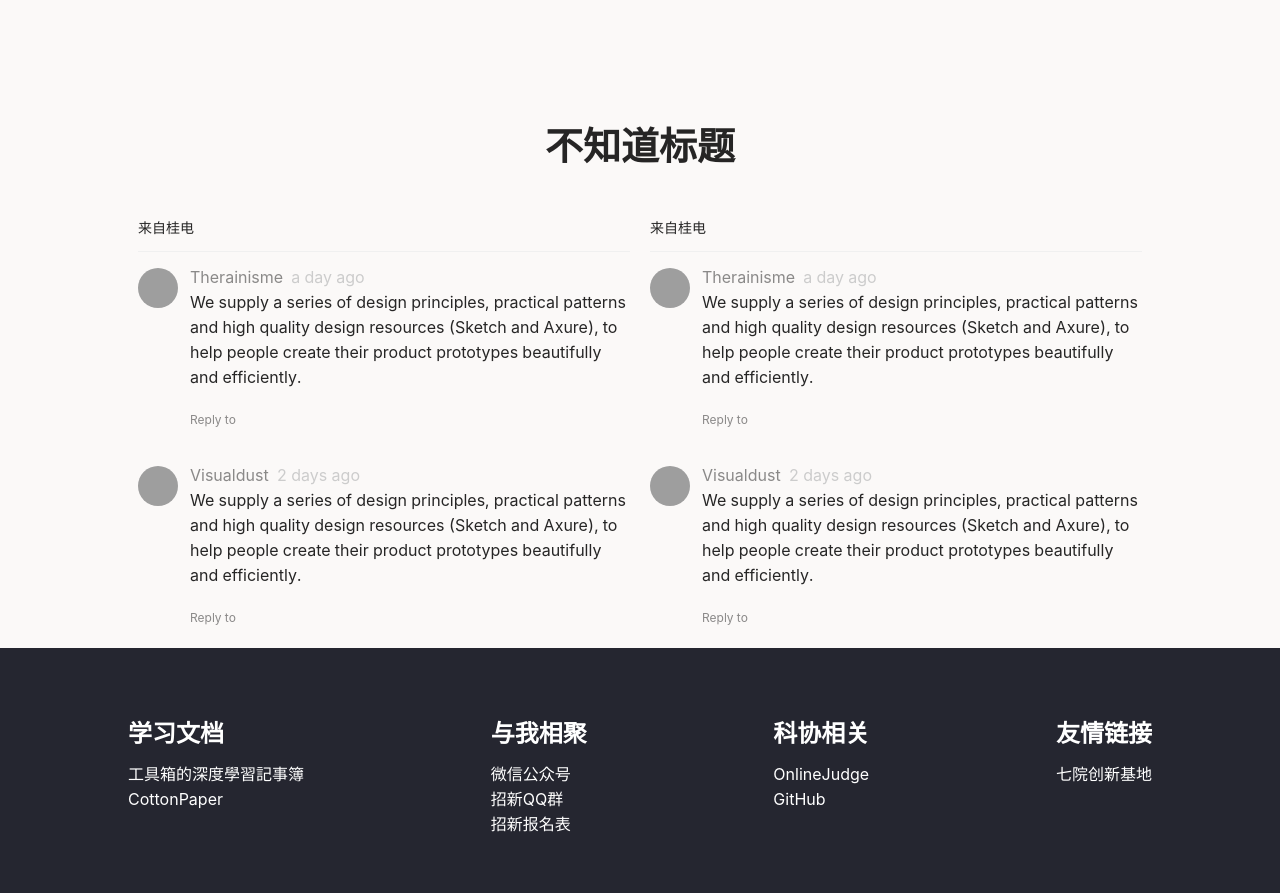
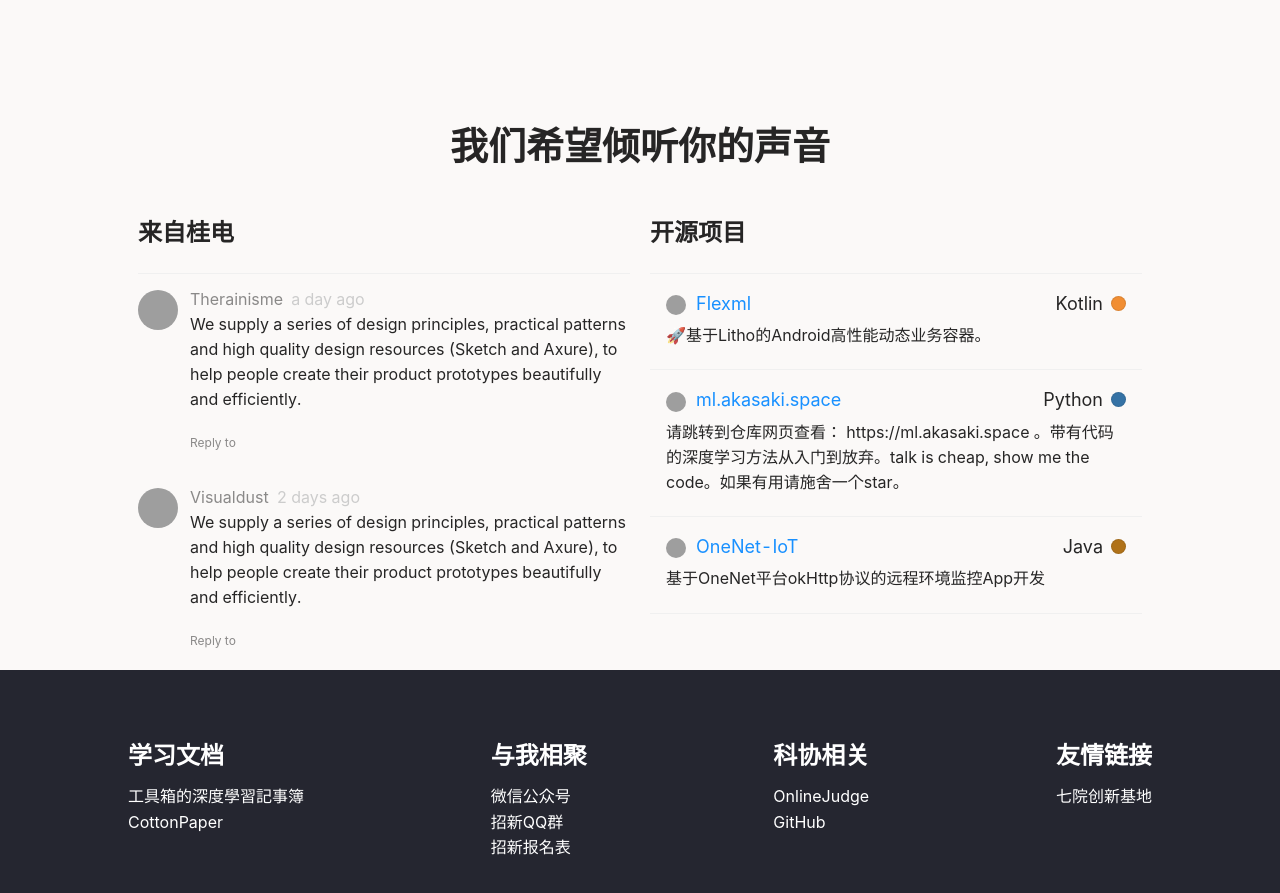
Before and after one commit to sanyuankexie/hello.kexie.space, a React (Create React App) app: page / in a window 1280 px wide. Shown: the part 1840-2733 px from the top of the page. Built offline with nearby package versions, Linux system fonts and the light colour scheme; grey boxes are pictures that could not be loaded.

Commit message:
projectlist

```diff
--- a/src/component/Comment/CommentList.jsx
+++ b/src/component/CommentList/CommentList.jsx
@@ -1,7 +1,37 @@
 import React, {Component} from 'react';
-import {Comment, Tooltip, List} from 'antd';
+import {Comment, Tooltip, List, Typography} from 'antd';
 import moment from 'moment';
 import './Comment.css'
+
+const {Title} = Typography
+
+class CommentList extends Component {
+    render() {
+        return (
+            <div>
+                <List
+                    className="comment-list"
+                    header={<Title level={3}>来自桂电</Title>}
+                    itemLayout="horizontal"
+                    dataSource={data}
+                    renderItem={item => (
+                        <li>
+                            <Comment
+                                actions={item.actions}
+                                author={item.author}
+                                avatar={item.avatar}
+                                content={item.content}
+                                datetime={item.datetime}
+                            />
+                        </li>
+                    )}
+                />
+            </div>
+        );
+    }
+}
+
+export default CommentList;
 
 const data = [
     {
@@ -39,32 +69,3 @@ const data = [
         ),
     },
 ];
-
-
-class CommentList extends Component {
-    render() {
-        return (
-            <div>
-                <List
-                    className="comment-list"
-                    header={`来自桂电`}
-                    itemLayout="horizontal"
-                    dataSource={data}
-                    renderItem={item => (
-                        <li>
-                            <Comment
-                                actions={item.actions}
-                                author={item.author}
-                                avatar={item.avatar}
-                                content={item.content}
-                                datetime={item.datetime}
-                            />
-                        </li>
-                    )}
-                />
-            </div>
-        );
-    }
-}
-
-export default CommentList;
--- /dev/null
+++ b/src/component/ProjectList/Project.module.css
@@ -0,0 +1,40 @@
+.project {
+    display: flex;
+    flex-direction: column;
+    padding: 1em;
+}
+
+.avatar {
+    margin-right: 10px;
+    width: 20px;
+    height: 20px;
+    border-radius: 50%;
+}
+
+.name {
+    display: flex;
+    justify-content: space-between;
+    font-size: 18px;
+}
+
+.description {
+    margin-top: 5px;
+    margin-bottom: 5px;
+}
+
+.languageColor {
+    position: relative;
+    top: 1px;
+    display: inline-block;
+    width: 15px;
+    height: 15px;
+    border: 1px solid rgba(27,31,35,0.1);
+    border-radius: 50%;
+
+    background-color: #f1e05a;
+    margin-left: 8px;
+}
+
+.tags {
+
+}
--- /dev/null
+++ b/src/component/ProjectList/ProjectList.js
@@ -0,0 +1,81 @@
+import React, {Component} from 'react';
+import {List, Typography, Divider} from 'antd';
+
+import project from './Project.module.css'
+
+const {Title} = Typography
+
+class ProjectList extends Component {
+    render() {
+        return (
+            <List
+                header={<Title level={3}>开源项目</Title>}
+                dataSource={data}
+                renderItem={item => (
+                    <li style={{borderBottom: '1px solid #f0f0f0'}}>
+                        <Project
+                            name={item.name}
+                            description={item.description}
+                            language={item.language}
+                            avatar={item.avatar}
+                            url={item.url}
+                            languageColor={item.languageColor}
+                        />
+                    </li>
+                )}
+            />
+        );
+    }
+}
+
+class Project extends Component {
+    render() {
+        const {name, description, language, avatar, url, languageColor} = this.props
+        return (
+            <div className={project.project}>
+                <span>
+                <span className={project.name}>
+                    <a href={url} target="_blank">
+                        <img className={project.avatar} src={avatar} alt=""/>
+                        {name}
+                    </a>
+                    <span className={project.tags}>
+                        {language}
+                        <span className={project.languageColor} style={{background: languageColor}}/>
+                    </span>
+                </span>
+                </span>
+                <span className={project.description}>{description}</span>
+            </div>
+        )
+    }
+}
+
+export default ProjectList;
+
+const data = [
+    {
+        name: "Flexml",
+        description: "🚀基于Litho的Android高性能动态业务容器。",
+        language: "Kotlin",
+        avatar: "https://avatars.githubusercontent.com/u/10202588?s=48&v=4",
+        url: "https://github.com/sanyuankexie/Flexml",
+        languageColor: "#F18E33"
+    },
+    {
+        name: "ml.akasaki.space",
+        description: "请跳转到仓库网页查看： https://ml.akasaki.space 。带有代码的深度学习方法从入门到放弃。talk is cheap, show me the code。如果有用请施舍一个star。",
+        language: "Python",
+        avatar: "https://avatars.githubusercontent.com/u/33346934?v=4",
+        url: "https://github.com/visualDust/ml.akasaki.space",
+        languageColor: "#3572A5"
+    },
+    {
+        name: "OneNet-IoT",
+        description: "基于OneNet平台okHttp协议的远程环境监控App开发",
+        language: "Java",
+        avatar: "https://avatars.githubusercontent.com/u/37988832?s=48&v=4",
+        url: "https://github.com/sanyuankexie/OneNet-IoT",
+        languageColor: "#b07219"
+    },
+]
--- a/src/pages/Welcome.jsx
+++ b/src/pages/Welcome.jsx
@@ -7,7 +7,8 @@ import welcome from './Welcome.module.css'
 
 import Section from "../component/Section/Section";
 import Footer from "../component/Footer/Footer";
-import CommentList from "../component/Comment/CommentList";
+import CommentList from "../component/CommentList/CommentList";
+import ProjectList from "../component/ProjectList/ProjectList";
 
 import fuchuang from "../assets/images/contest/fuchuang.png";
 import logo from "../assets/images/logo.png"
@@ -16,7 +17,7 @@ import SD from "../assets/images/department/software-depertment.png"
 import HD from "../assets/images/department/hardware-department.png"
 import OD from "../assets/images/department/organization-department.png"
 
-const {Title, Paragraph} = Typography;
+const {Title} = Typography;
 
 class Welcome extends Component {
     render() {
@@ -72,13 +73,13 @@ class Welcome extends Component {
                     </div>
                 </Section>
 
-                <Section title="不知道标题">
+                <Section title="我们希望倾听你的声音">
                     <div className={welcome.contestContainer}>
                         <div className={welcome.comment}>
                             <CommentList/>
                         </div>
                         <div className={welcome.comment}>
-                            <CommentList/>
+                            <ProjectList/>
                         </div>
                     </div>
                 </Section>
```
Also changed, not shown: src/component/Comment/Comment.module.css (deleted), src/component/CommentList/Comment.css (renamed from src/component/Comment/Comment.css).
